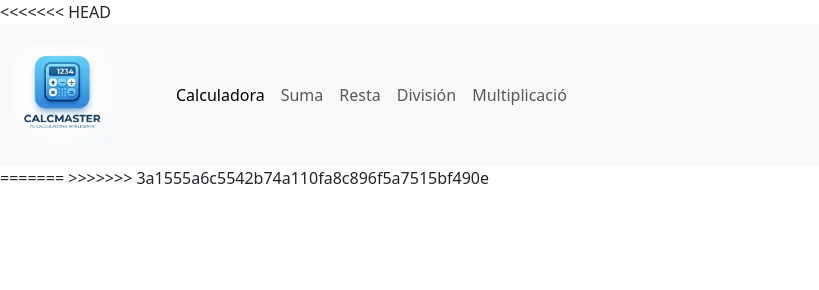
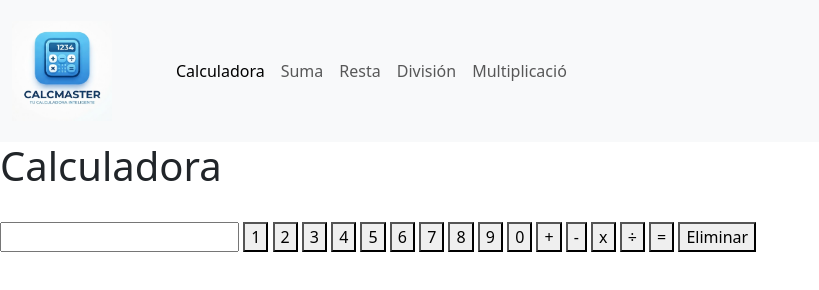
Before and after one commit to Mrcreeper1-wq/Calculadora, a plain HTML site: page index.html in a window 1280 px wide. Shown: the whole page, without its empty margins (0-819 px from the left). Drawn offline with nearby package versions, Linux system fonts and the light colour scheme.

Commit message:
Calculadora cambios

```diff
--- /dev/null
+++ b/codigo.js
@@ -0,0 +1,11 @@
+let pantalla = document.getElementById("pantalla");
+
+function Agregar(dato){
+    pantalla.value += dato;
+}
+function Eliminar(dato){
+    pantalla.value = "";
+}
+function Calcular(){
+    pantalla.value = eval(pantalla.value);
+}
--- a/index.html
+++ b/index.html
@@ -4,13 +4,12 @@
 <head>
     <meta charset="UTF-8">
     <meta name="viewport" content="width=device-width, initial-scale=1.0">
-    <title>Calculadora</title>
+    <title>CalcMaster</title>
     <link href="https://cdn.jsdelivr.net/npm/bootstrap@5.3.8/dist/css/bootstrap.min.css" rel="stylesheet"
         integrity="sha384-sRIl4kxILFvY47J16cr9ZwB07vP4J8+LH7qKQnuqkuIAvNWLzeN8tE5YBujZqJLB" crossorigin="anonymous">
 </head>
 
 <body>
-<<<<<<< HEAD
 
     <nav class="navbar navbar-expand-lg bg-body-tertiary">
         <nav class="navbar bg-body-tertiary">
@@ -50,12 +49,32 @@
             </div>
         </div>
     </nav>
+    <div class="cajapadre">
+        <h1>Calculadora</h1>
+        <br>
+        <input type="text" id="pantalla" readonly>
+        <button onclick="Agregar(1)">1</button>
+        <button onclick="Agregar(2)">2</button>
+        <button onclick="Agregar(3)">3</button>
+        <button onclick="Agregar(4)">4</button>
+        <button onclick="Agregar(5)">5</button>
+        <button onclick="Agregar(6)">6</button>
+        <button onclick="Agregar(7)">7</button>
+        <button onclick="Agregar(8)">8</button>
+        <button onclick="Agregar(9)">9</button>
+        <button onclick="Agregar(0)">0</button>
+        <button onclick="Agregar('+')">+</button>
+        <button onclick="Agregar('-')">-</button>
+        <button onclick="Agregar('*')">x</button>
+        <button onclick="Agregar('/')">÷</button>
+        <button onclick="Calcular('=')">=</button>
+        <button onclick="Eliminar()">Eliminar</button>
+    </div>
+
+    <script src="codigo.js"></script>
     <script src="https://cdn.jsdelivr.net/npm/bootstrap@5.3.8/dist/js/bootstrap.bundle.min.js"
         integrity="sha384-FKyoEForCGlyvwx9Hj09JcYn3nv7wiPVlz7YYwJrWVcXK/BmnVDxM+D2scQbITxI"
         crossorigin="anonymous"></script>
-=======
-
->>>>>>> 3a1555a6c5542b74a110fa8c896f5a7515bf490e
 </body>
 
 </html>
```
Also changed, not shown: calculadora.html (added, +30 -0 lines).
